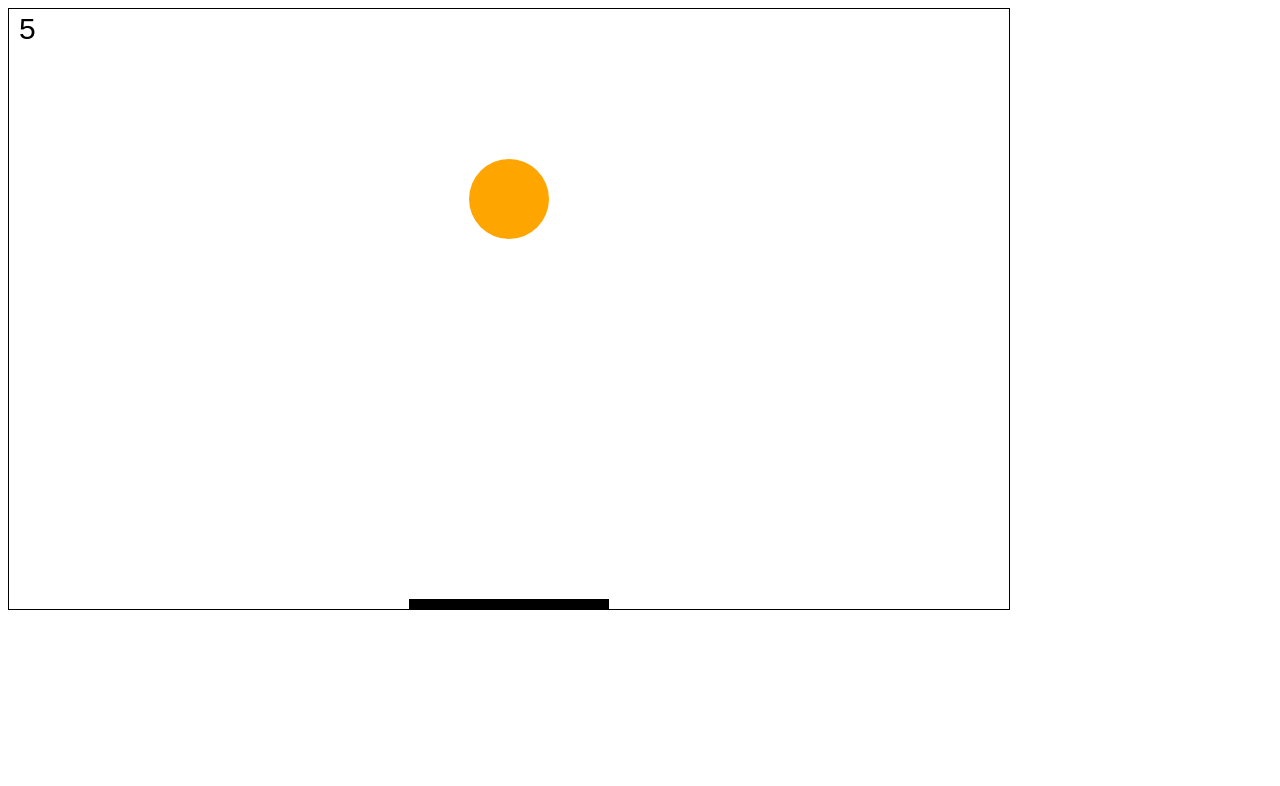
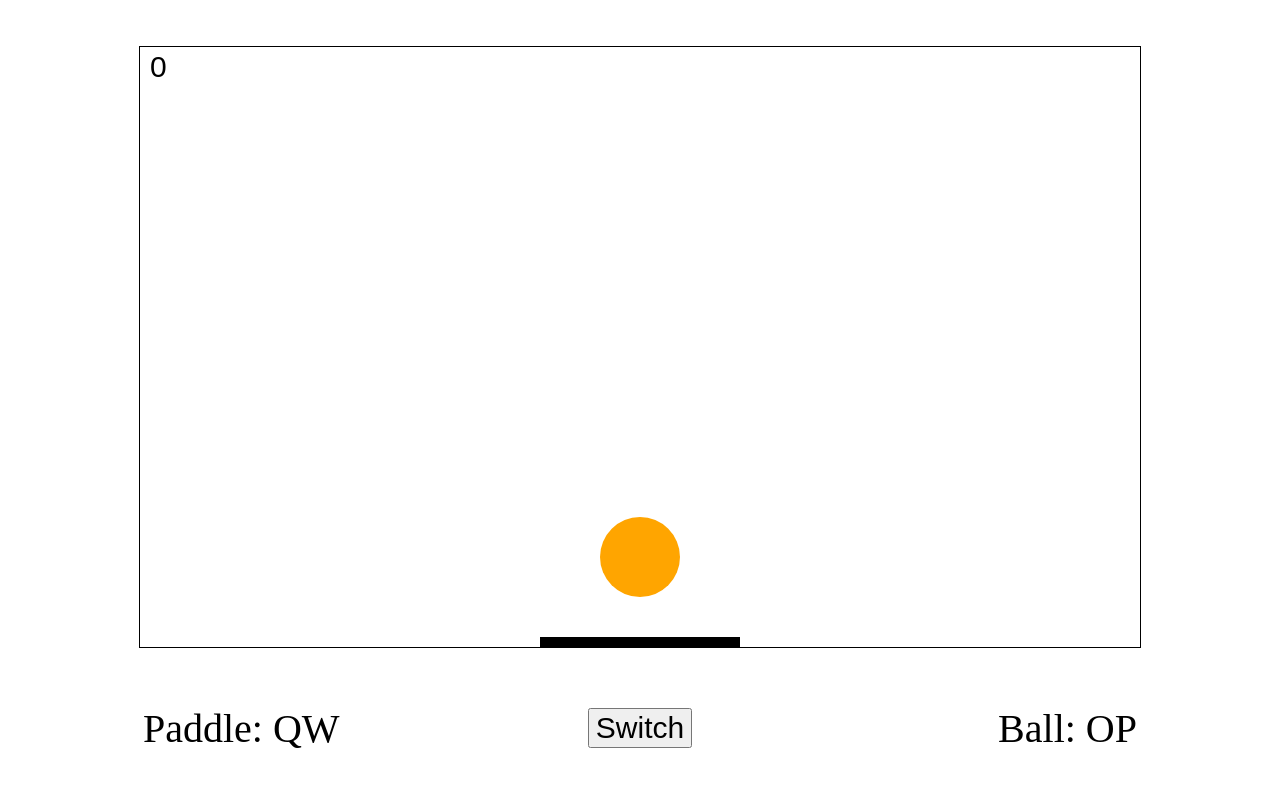
Before and after one commit to slayerx117/pong, a plain HTML site: page index.html in a window 1280 px wide. Drawn offline with Linux system fonts and the light colour scheme.

Commit message:
Game is resettable, left and right sides are switchable.

```diff
--- a/index.html
+++ b/index.html
@@ -3,7 +3,21 @@
 		<title> Hello </title>
 	</head>
 	<body>
-		<canvas id="canvas" style="border:1px solid black"></canvas>
+		<table width="100%" height="100%">
+			<tr>
+				<td align="center" valign="middle">
+					<canvas id="canvas" style="border:1px solid black"></canvas>
+					<br><br><br><br>
+					<table id="table" style="font-size:40;">
+						<tr>
+							<td id="left" align="left" width="33%"> Paddle: QW </td>
+							<td align="center" width="33%"> <input id="switch" type="button" value="Switch" style="font-size:30;" /> </td>
+							<td id="right" align="right" width="33%"> Ball: OP </td>
+						</tr>
+					</table>
+				</td>
+			</tr>
+		</table>
 		<script type="text/javascript" src="script.js"></script>
 	</body>
 </html>
--- a/script.js
+++ b/script.js
@@ -4,50 +4,77 @@
 
 	canvas.width = 1000;
 	canvas.height = 600;
+	document.getElementById("table").width = canvas.width;
 
-	var paddle = {
+	var paddle;
+	var ball;
+	var score;
+	var playing = false;
+
+	var leftKeys = {
+		left: "Q".charCodeAt(0),
+		right: "W".charCodeAt(0)
+	};
+
+	var rightKeys = {
+		left: "O".charCodeAt(0),
+		right: "P".charCodeAt(0)
+	};
+
+	var keysSwitched = false;
+
+	function init() {
+		paddle = {
 			width: 200,
 			height: 10,
-		left: "Q".charCodeAt(0),
-		right: "W".charCodeAt(0),
 			speed: 10
 		}
 		paddle.x = (canvas.width - paddle.width) / 2;
 		paddle.y = canvas.height - paddle.height;
 
-	var ball = {
+		ball = {
 			radius: 40,
-		left: "O".charCodeAt(0),
-		right: "P".charCodeAt(0),
 			dx: 0,
-		dy: 10,
-		accel: 0.1,
+			dy: -10,
+			accel: 0.2,
 			bounce: 0.9,
-		maxSpeed: 10
+			maxSpeed: 8
 		};
 		ball.x = canvas.width / 2;
-	ball.y = ball.radius * 2;
+		ball.y = canvas.height - paddle.height - ball.radius * 2;
 
-	var score = 0;
+		score = 0;
+
+		playing = true;
+	}
 
 	var keys = {};
 	window.onkeydown = function(event) {
 		var key = (event || window.event).keyCode;
 		keys[key] = true;
+		if(!playing && key == 32) init();
 	};
 	window.onkeyup = function(event) {
 		var key = (event || window.event).keyCode;
 		keys[key] = false;
 	};
 
+	document.getElementById("switch").onclick = function() {
+		if(!playing) {
+			keysSwitched = !keysSwitched;
+			document.getElementById("left").innerHTML = (keysSwitched ? "Ball" : "Paddle") + ": QW";
+			document.getElementById("right").innerHTML = (keysSwitched ? "Paddle" : "Ball") + ": OP";
+		}
+	};
+
 	function physics() {
-		if(keys[paddle.left]) paddle.x -= paddle.speed;
-		if(keys[paddle.right]) paddle.x += paddle.speed;
+		if(keys[(keysSwitched ? rightKeys : leftKeys).left]) paddle.x -= paddle.speed;
+		if(keys[(keysSwitched ? rightKeys : leftKeys).right]) paddle.x += paddle.speed;
 		if(paddle.x < 0) paddle.x = 0;
 		if(paddle.x > canvas.width - paddle.width) paddle.x = canvas.width - paddle.width;
 
-		if(keys[ball.left]) ball.dx -= ball.accel;
-		if(keys[ball.right]) ball.dx += ball.accel;
+		if(keys[(keysSwitched ? leftKeys : rightKeys).left]) ball.dx -= ball.accel;
+		if(keys[(keysSwitched ? leftKeys : rightKeys).right]) ball.dx += ball.accel;
 		if(ball.dx > ball.maxSpeed) ball.dx = ball.maxSpeed;
 		if(ball.dx < -ball.maxSpeed) ball.dx = -ball.maxSpeed;
 		ball.x += ball.dx;
@@ -72,7 +99,7 @@
 				score++;
 			}
 			else {
-				clearInterval(interval);
+				playing = false;
 			}
 		}
 	}
@@ -89,8 +116,12 @@
 		ctx.fillText(score.toString(), 10, 30);
 	}
 
-	var interval = setInterval(function() {
-		physics();
+	init();
+
+	playing = false;
+
+	setInterval(function() {
+		if(playing) physics();
 		draw();
 	}, 10);
 })();
```
Lines whose indentation alone changed are shown as unchanged.
